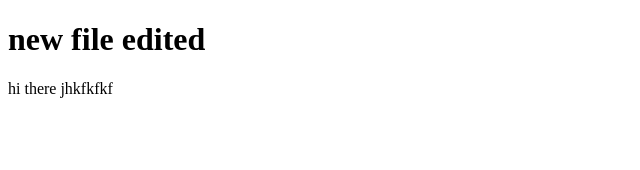
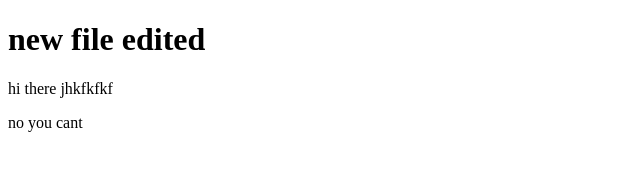
Before and after one commit to Anisha-KG/sample_project, a plain HTML site: page new.html in a window 1280 px wide. Shown: the full height of the page, 0-640 px from the left. Drawn offline with Linux system fonts and the light colour scheme.

Commit message:
negative answer

```diff
--- a/new.html
+++ b/new.html
@@ -8,5 +8,6 @@
 <body>
     <h1>new file edited</h1>
     <p> hi there jhkfkfkf</p>
+    <p>no you cant</p>
 </body>
 </html>
```
